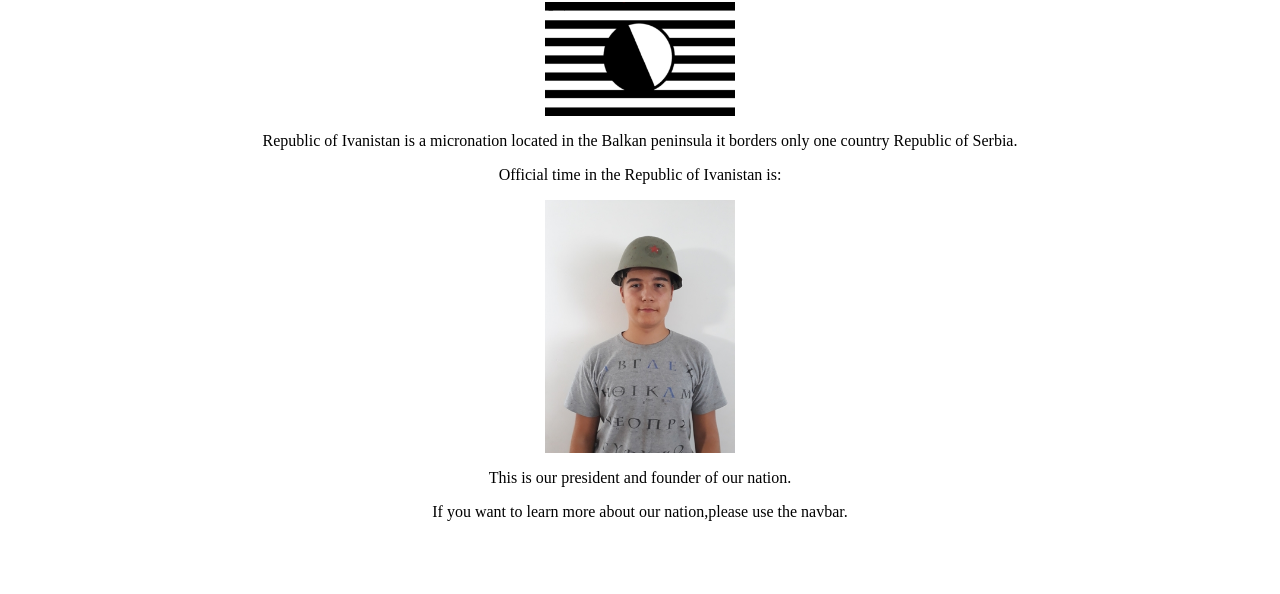
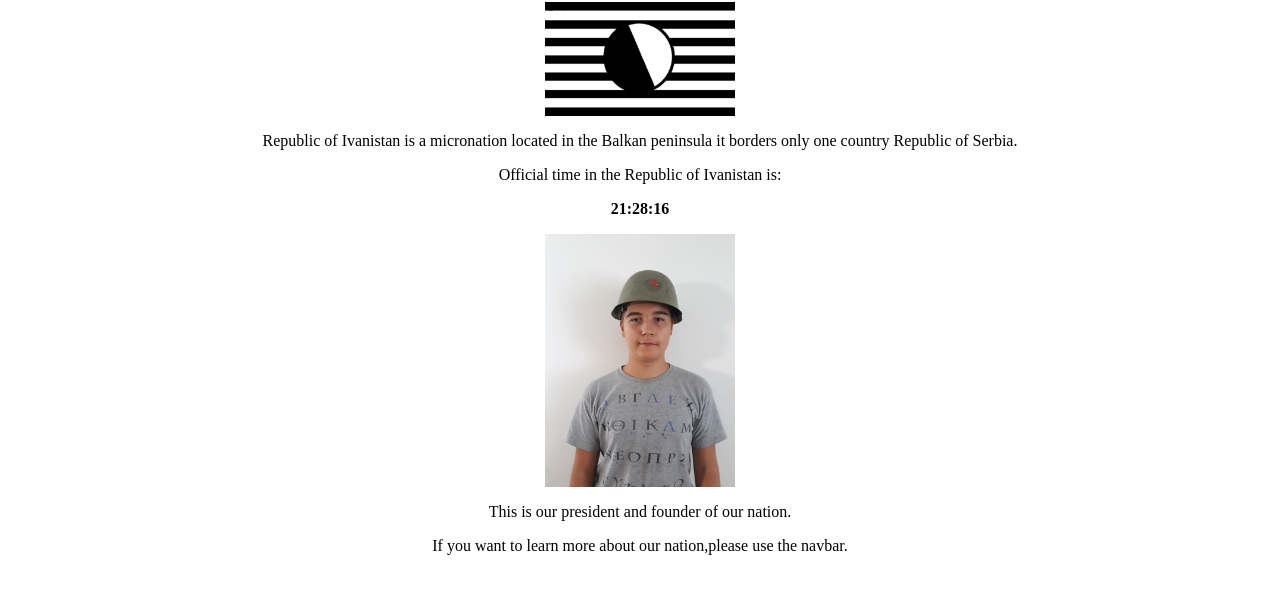
Before and after one commit to xmtfs/ivanistan-reworked, a plain HTML site: page index.html in a window 1280 px wide. Shown: the part 136-730 px from the top of the page. Drawn offline with Linux system fonts and the light colour scheme.

Commit message:
Update index.html

```diff
--- a/index.html
+++ b/index.html
@@ -24,6 +24,6 @@
 <img src="president.jpg" alt="Our president" class="center">
 <p>This is our president and founder of our nation.</p>
 <p>If you want to learn more about our nation,please use the navbar.</p>
-<script src="idex.js"></script>
+<script src="index.js"></script>
 </body>
 </html>
```
